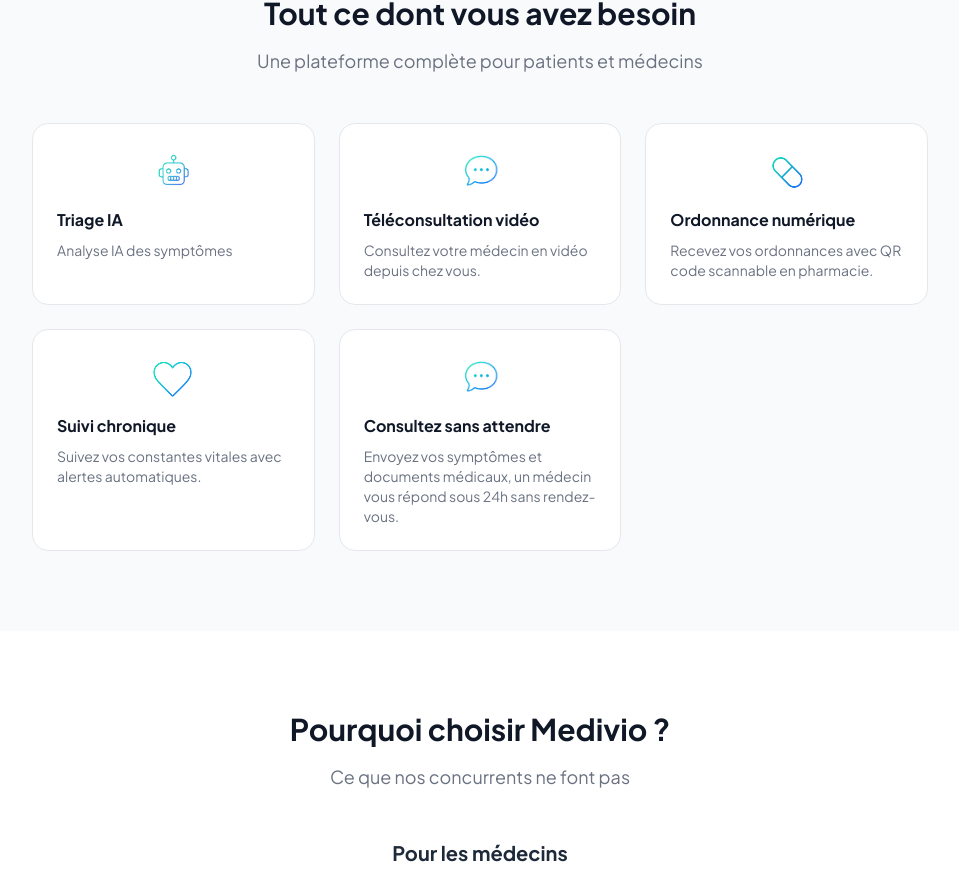
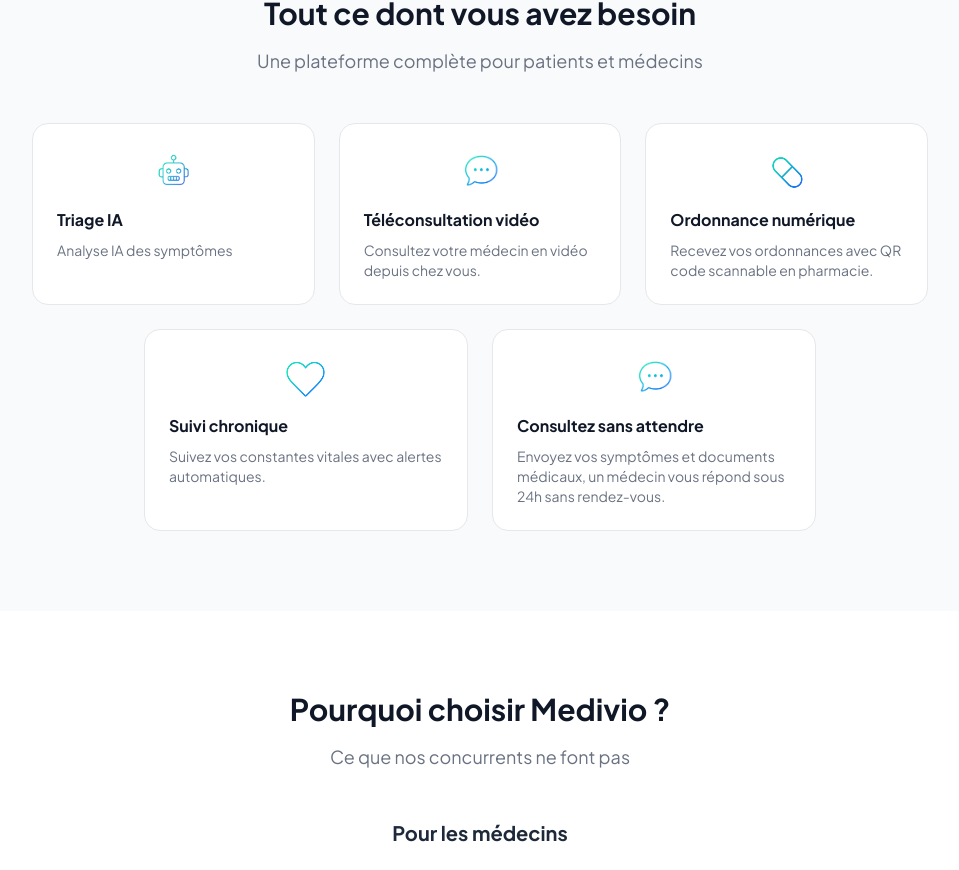
Before and after one commit to All185/medivio-frontend, a Next.js app: page / in a window 1280 px wide. Shown: the part 797-1667 px from the top of the page, without its empty margins (160-1119 px from the left). Built offline with nearby package versions, Linux system fonts and the light colour scheme.

Commit message:
fix: grille features 3+2 centrée page accueil

```diff
--- a/app/page.tsx
+++ b/app/page.tsx
@@ -87,9 +87,26 @@ export default function RootPage() {
             <h2 className="text-3xl font-bold text-gray-900 mb-4">{t('landing.features_title')}</h2>
             <p className="text-gray-500 text-lg">{t('landing.features_subtitle')}</p>
           </div>
-          <div className="grid grid-cols-1 md:grid-cols-2 lg:grid-cols-3 gap-6">
-            {FEATURES.map((f, i) => (
+          {/* Première rangée - 3 modules */}
+          <div className="grid grid-cols-1 md:grid-cols-3 gap-6 mb-6">
+            {FEATURES.slice(0, 3).map((f, i) => (
               <div key={`${locale}-${i}`} className="bg-white rounded-2xl border border-gray-200 p-6 hover:border-blue-300 hover:shadow-md transition-all">
+                <div className="mb-3 flex items-center justify-center" style={{height: 48}}>
+                  {f.icon.startsWith('/') ? (
+                    <img src={f.icon} alt="" style={{width: 48, height: 48, objectFit: 'contain', mixBlendMode: f.icon.includes('chat') ? 'multiply' : undefined}} />
+                  ) : (
+                    <span className="text-3xl">{f.icon}</span>
+                  )}
+                </div>
+                <h3 className="font-bold text-gray-900 mb-2">{f.title}</h3>
+                <p className="text-sm text-gray-500">{f.desc}</p>
+              </div>
+            ))}
+          </div>
+          {/* Deuxième rangée - 2 modules centrés */}
+          <div className="grid grid-cols-1 md:grid-cols-2 gap-6 max-w-2xl mx-auto">
+            {FEATURES.slice(3).map((f, i) => (
+              <div key={`${locale}-bottom-${i}`} className="bg-white rounded-2xl border border-gray-200 p-6 hover:border-blue-300 hover:shadow-md transition-all">
                 <div className="mb-3 flex items-center justify-center" style={{height: 48}}>
                   {f.icon.startsWith('/') ? (
                     <img src={f.icon} alt="" style={{width: 48, height: 48, objectFit: 'contain', mixBlendMode: f.icon.includes('chat') ? 'multiply' : undefined}} />
```
